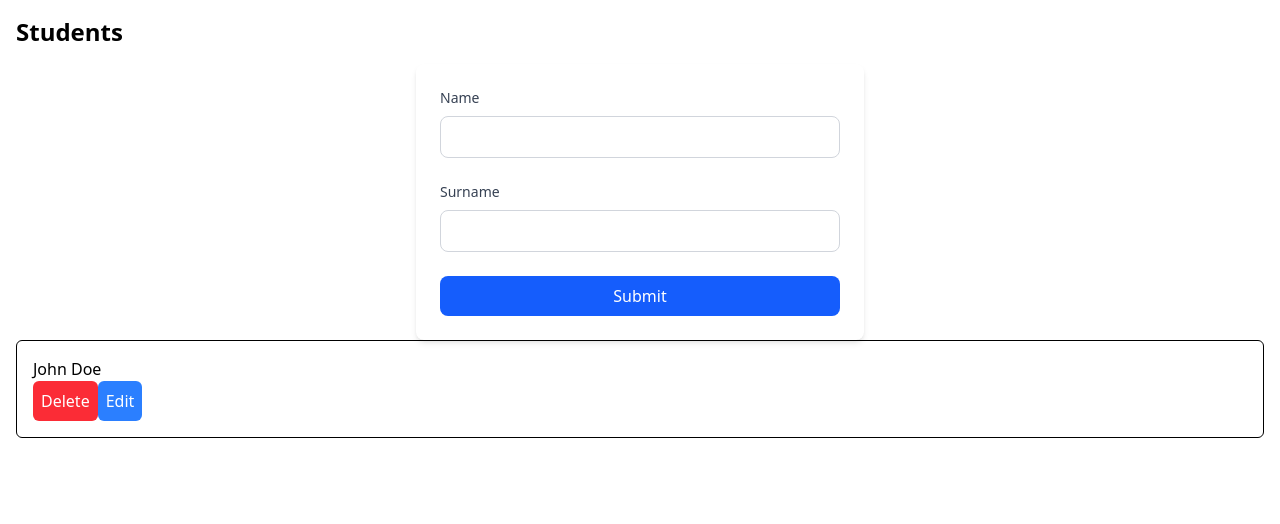
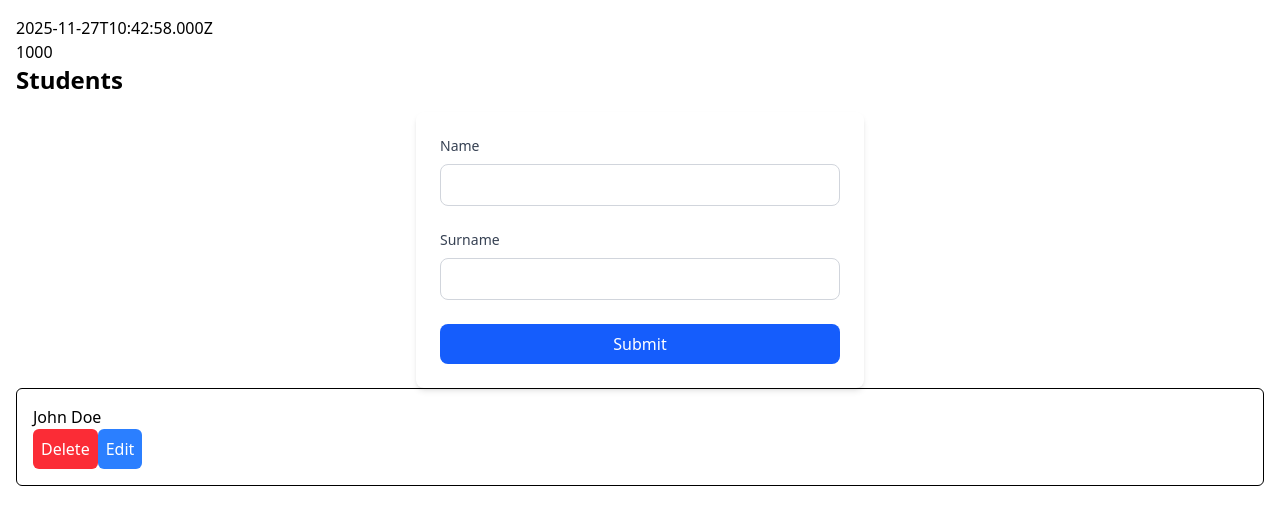
Before and after one commit to Wisoftify-formation/react-darva, a React (Vite) app: page / in a window 1280 px wide. Shown: the top 524 px of the page. Built offline with nearby package versions, Linux system fonts and the light colour scheme.

Commit message:
useInterval

```diff
--- a/src/App.tsx
+++ b/src/App.tsx
@@ -1,30 +1,26 @@
 import { useState } from 'react';
-import type { Student } from './types';
 import { StudentList } from './features/students/StudentsList';
 import { StudentForm } from './features/students/StudentForm';
+import { useStudents } from './hooks/useStudents';
+import { useInterval } from './hooks/useInterval';
 
 const App = () => {
-  const [students, setStudents] = useState<Student[]>([{
-    id: 1,
-    name: 'John',
-    surname: 'Doe'
-  }]);
+  const {
+    students,
+    handleSubmit,
+    handleDelete,
+    handleEdit
+  } = useStudents();
 
-
-  const handleSubmit = async (student: Student) => {
-    setStudents([...students, student])
-  }
-
-  const handleDelete = async (student: Student) => {
-    setStudents(students.filter(s => s.id !== student.id))
-  }
-
-  const handleEdit = async (student: Student) => {
-    setStudents(students.map(i => i.id === student.id ? student : i))
-  }
+  const [ms, setMs] = useState(1000);
+  const date = useInterval(ms);
 
   return (
     <div className="container p-4">
+
+      <p>{date.toISOString()}</p>
+      <input type="number" value={ms} onChange={(e) => setMs(Number(e.target.value))} />
+
       <h1 className="text-2xl font-bold mb-4">Students</h1>
       <StudentForm onSubmit={handleSubmit} />
       <StudentList
--- /dev/null
+++ b/src/hooks/useInterval.ts
@@ -0,0 +1,16 @@
+import { useEffect, useState } from "react";
+
+export const useInterval = (ms: number) : Date => {
+  const [date, setDate] = useState(new Date());
+
+  useEffect(() => {
+    const id = setInterval(() => {
+      setDate(new Date());
+      console.log(new Date());
+    }, ms);
+
+    return () => clearInterval(id);
+  }, [ms]);
+
+  return date;
+}
--- /dev/null
+++ b/src/hooks/useStudents.ts
@@ -0,0 +1,29 @@
+import type { Student } from "../types";
+import { useState } from "react";
+
+export const useStudents = () => {
+  const [students, setStudents] = useState<Student[]>([{
+    id: 1,
+    name: 'John',
+    surname: 'Doe'
+  }]);
+
+  const handleSubmit = async (student: Student) => {
+    setStudents([...students, student])
+  }
+
+  const handleDelete = async (student: Student) => {
+    setStudents(students.filter(s => s.id !== student.id))
+  }
+
+  const handleEdit = async (student: Student) => {
+    setStudents(students.map(i => i.id === student.id ? student : i))
+  }
+
+  return ({
+    students,
+    handleSubmit,
+    handleDelete,
+    handleEdit
+  })
+}
```
